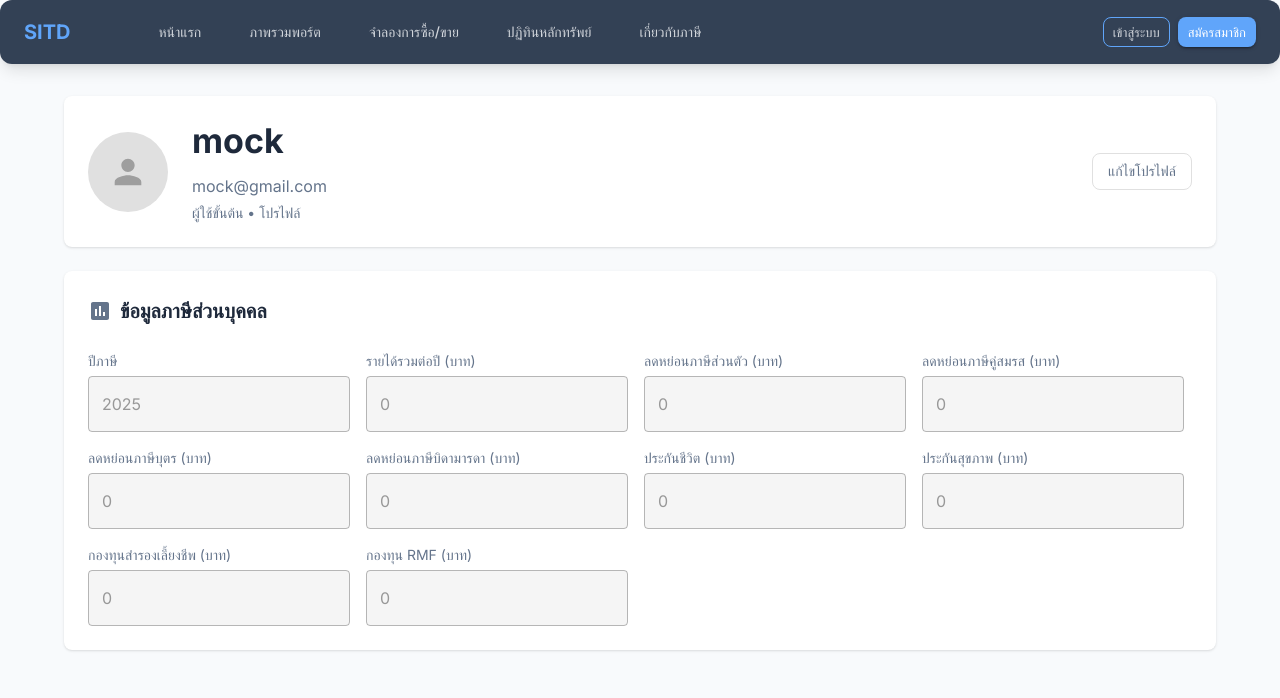
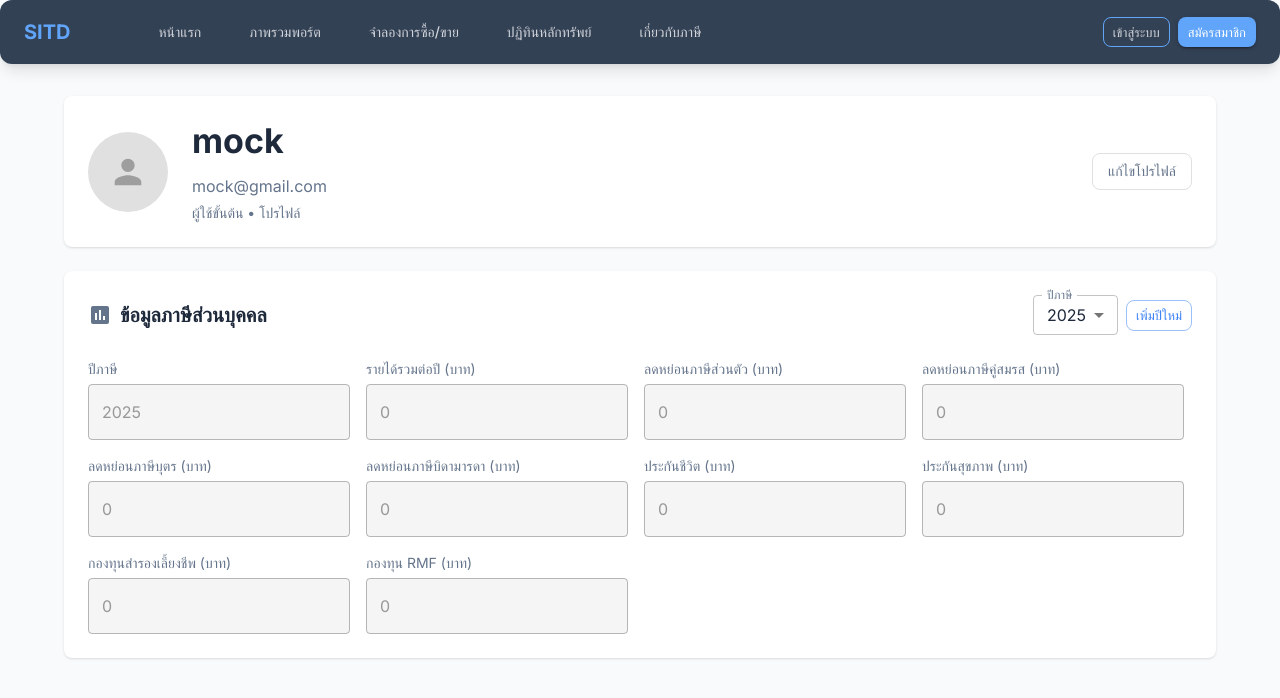
Before and after one commit to teeruth09/StockDividendInvestment-Frontend, a Next.js app: page /profile in a window 1280 px wide. Shown: the top 698 px of the page. Built offline with nearby package versions, Linux system fonts and the light colour scheme.

Commit message:
update taxYear filter add more year

```diff
--- a/src/app/profile/page.tsx
+++ b/src/app/profile/page.tsx
@@ -1,33 +1,41 @@
 "use client"
-import React, { useEffect, useState } from 'react';
+import React, { useState, useEffect } from 'react';
 import {
-  Box,
+  Container,
+  Grid,
   Card,
   CardContent,
+  Box,
   Typography,
-  Avatar,
-  Grid,
   TextField,
   Button,
-  Paper,
-  Container
+  MenuItem,
+  Avatar
 } from '@mui/material';
 import { Person, Assessment } from '@mui/icons-material';
 import { User, UserTaxInfo } from '@/types/user';
 import { getUserApi, getUserTaxInfoApi, updateUserTaxInfoApi } from '@/lib/api/user';
 import { useAuth } from '../contexts/AuthContext';
 import { useAlert } from '@/components/AppSnackbar';
-import { NumericFormat } from 'react-number-format';
-import { NumberFormatValues } from 'react-number-format';
+import { NumericFormat, NumberFormatValues } from 'react-number-format';
 
 const InvestmentProfileUI: React.FC = () => {
   const { user, token } = useAuth();
+  const { showAlert } = useAlert();
+
   const [userData, setUserData] = useState<User>({
     user_id: '',
     username: 'mock',
     email: 'mock@gmail.com',
   });
-  const [data, setData] = useState<UserTaxInfo>({
+  const startYear = 2025;
+  const endYear = 2030; // หรือจะใช้ dynamic: new Date().getFullYear() + 5
+
+  const taxYears = Array.from({ length: endYear - startYear + 1 }, (_, i) => startYear + i);
+
+  // เปลี่ยนจาก data -> allYearsData
+  const [allYearsData, setAllYearsData] = useState<{ [year: number]: UserTaxInfo }>({
+    2025: {
       tax_year: 2025,
       annual_income: 0,
       tax_bracket: 0,
@@ -39,25 +47,13 @@ const InvestmentProfileUI: React.FC = () => {
       health_insurance_deduction: 0,
       provident_fund_deduction: 0,
       retirement_mutual_fund: 0,
+    },
   });
-  const [isEditing, setIsEditing] = React.useState(false);
+
+  const [currentYear, setCurrentYear] = useState(2025);
+  const [isEditing, setIsEditing] = useState(false);
   const [backupData, setBackupData] = useState<UserTaxInfo | null>(null);
 
-  function normalizeTaxInfo(apiData: Partial<UserTaxInfo>): UserTaxInfo {
-    return {
-      tax_year: apiData.tax_year ?? 2025,
-      annual_income: apiData.annual_income ?? 0,
-      tax_bracket: apiData.tax_bracket ?? 0,
-      personal_deduction: apiData.personal_deduction ?? 0,
-      spouse_deduction: apiData.spouse_deduction ?? 0,
-      child_deduction: apiData.child_deduction ?? 0,
-      parent_deduction: apiData.parent_deduction ?? 0,
-      life_insurance_deduction: apiData.life_insurance_deduction ?? 0,
-      health_insurance_deduction: apiData.health_insurance_deduction ?? 0,
-      provident_fund_deduction: apiData.provident_fund_deduction ?? 0,
-      retirement_mutual_fund: apiData.retirement_mutual_fund ?? 0,
-    };
-  }
   const numberFields: (keyof UserTaxInfo)[] = [
     'annual_income',
     'tax_bracket',
@@ -71,67 +67,98 @@ const InvestmentProfileUI: React.FC = () => {
     'retirement_mutual_fund',
   ];
 
+  const fieldLabels: Record<string, string> = {
+    annual_income: 'รายได้รวมต่อปี',
+    personal_deduction: 'ลดหย่อนภาษีส่วนตัว',
+    spouse_deduction: 'ลดหย่อนภาษีคู่สมรส',
+    child_deduction: 'ลดหย่อนภาษีบุตร',
+    parent_deduction: 'ลดหย่อนภาษีบิดามารดา',
+    life_insurance_deduction: 'ประกันชีวิต',
+    health_insurance_deduction: 'ประกันสุขภาพ',
+    provident_fund_deduction: 'กองทุนสำรองเลี้ยงชีพ',
+    retirement_mutual_fund: 'กองทุน RMF',
+  };
+
+  function normalizeTaxInfo(apiData: Partial<UserTaxInfo>): UserTaxInfo {
+    return {
+      tax_year: apiData.tax_year ?? currentYear,
+      annual_income: apiData.annual_income ?? 0,
+      tax_bracket: apiData.tax_bracket ?? 0,
+      personal_deduction: apiData.personal_deduction ?? 0,
+      spouse_deduction: apiData.spouse_deduction ?? 0,
+      child_deduction: apiData.child_deduction ?? 0,
+      parent_deduction: apiData.parent_deduction ?? 0,
+      life_insurance_deduction: apiData.life_insurance_deduction ?? 0,
+      health_insurance_deduction: apiData.health_insurance_deduction ?? 0,
+      provident_fund_deduction: apiData.provident_fund_deduction ?? 0,
+      retirement_mutual_fund: apiData.retirement_mutual_fund ?? 0,
+    };
+  }
+
   useEffect(() => {
     if (!user || !token) return;
     const fetchData = async () => {
       try {
-        const profile = await getUserApi(token,user.username);
+        const profile = await getUserApi(token, user.username);
         setUserData(profile);
 
-        const taxInfo = await getUserTaxInfoApi(token, 2025); // taxYear ปัจจุบัน
+        const taxInfo = await getUserTaxInfoApi(token, currentYear);
         if (taxInfo) {
-          setData(normalizeTaxInfo(taxInfo));
+          setAllYearsData((prev) => ({
+            ...prev,
+            [currentYear]: normalizeTaxInfo(taxInfo),
+          }));
         }
-
       } catch (err) {
         console.error('Failed to fetch data', err);
       }
     };
     fetchData();
-  }, [user, token]);
+  }, [user, token, currentYear]);
 
-  const handleInputChange = (field: keyof UserTaxInfo) => (
-    event: React.ChangeEvent<HTMLInputElement>
-  ) => {
+  const data = allYearsData[currentYear];
+
+  const handleInputChange = (field: keyof UserTaxInfo) => (event: React.ChangeEvent<HTMLInputElement>) => {
     if (!data) return;
-    //const value = numberFields.includes(field) ? Number(event.target.value) : event.target.value;
     let value: string | number = event.target.value;
-
     if (numberFields.includes(field)) {
-      value = value === '' ? '' : Number(value); // ถ้าว่าง ให้เก็บเป็น '' เพื่อให้ 0 หายไปเวลาเริ่มพิมพ์
+      value = value === '' ? '' : Number(value);
     }
-
-    setData({ ...data, [field]: value });
-  };
-  const handleNumericChange =
-    (field: keyof UserTaxInfo) =>
-    (values: NumberFormatValues) => {
-      setData((prev) => ({
+    setAllYearsData((prev) => ({
       ...prev,
-        [field]: values.value === '' ? '' : Number(values.value),
+      [currentYear]: { ...prev[currentYear], [field]: value },
     }));
   };
 
+  const handleNumericChange = (field: keyof UserTaxInfo) => (values: NumberFormatValues) => {
+    setAllYearsData((prev) => ({
+      ...prev,
+      [currentYear]: {
+        ...prev[currentYear],
+        [field]: values.value === '' ? '' : Number(values.value),
+      },
+    }));
+  };
 
   const handleEdit = () => {
     if (!data) return;
-    setBackupData(data); // สำรองข้อมูลก่อนแก้ไข
+    setBackupData(data);
     setIsEditing(true);
   };
   const handleCancel = () => {
     if (!backupData) return;
-    setData(backupData); // คืนค่าข้อมูลเดิม
+    setAllYearsData((prev) => ({
+      ...prev,
+      [currentYear]: backupData,
+    }));
     setIsEditing(false);
   };
-
-  const { showAlert } = useAlert();
 
   const handleSave = async () => {
     if (!data || !token) return;
     try {
-      console.log("data",data)
       const updated = await updateUserTaxInfoApi(token, data);
-      setData(updated);
+      setAllYearsData((prev) => ({ ...prev, [currentYear]: updated }));
       setIsEditing(false);
       showAlert('บันทึกข้อมูลภาษีสำเร็จ!', 'success');
     } catch (err) {
@@ -140,25 +167,35 @@ const InvestmentProfileUI: React.FC = () => {
     }
   };
 
-  if (!userData || !data) {
-    return <div>Loading profile...</div>;
-  }
+  const handleAddYear = () => {
+    const newYear = Math.max(...Object.keys(allYearsData).map(Number)) + 1;
+    setAllYearsData((prev) => ({
+      ...prev,
+      [newYear]: {
+        tax_year: newYear,
+        annual_income: 0,
+        tax_bracket: 0,
+        personal_deduction: 0,
+        spouse_deduction: 0,
+        child_deduction: 0,
+        parent_deduction: 0,
+        life_insurance_deduction: 0,
+        health_insurance_deduction: 0,
+        provident_fund_deduction: 0,
+        retirement_mutual_fund: 0,
+      },
+    }));
+    setCurrentYear(newYear);
+  };
 
-
+  if (!userData || !data) return <div>Loading profile...</div>;
 
   return (
     <Container maxWidth="lg" sx={{ py: 4 }}>
-      {/* Header Profile Section */}
+      {/* Header */}
       <Card sx={{ mb: 3, borderRadius: 2 }}>
         <CardContent sx={{ display: 'flex', alignItems: 'center', p: 3 }}>
-          <Avatar
-            sx={{
-              width: 80,
-              height: 80,
-              mr: 3,
-              bgcolor: '#e0e0e0'
-            }}
-          >
+          <Avatar sx={{ width: 80, height: 80, mr: 3, bgcolor: '#e0e0e0' }}>
             <Person sx={{ fontSize: 40, color: '#9e9e9e' }} />
           </Avatar>
           <Box sx={{ flex: 1 }}>
@@ -172,35 +209,16 @@ const InvestmentProfileUI: React.FC = () => {
               ผู้ใช้ขั้นต้น • โปรไฟล์
             </Typography>
           </Box>
-          {!isEditing ?(
-            <Button
-              variant="outlined"
-              onClick={handleEdit}
-              sx={{
-                borderRadius: 2,
-                textTransform: 'none',
-                color: 'text.secondary',
-                borderColor: '#e0e0e0'
-              }}
-            >
+          {!isEditing ? (
+            <Button variant="outlined" onClick={handleEdit} sx={{ borderRadius: 2, textTransform: 'none', color: 'text.secondary', borderColor: '#e0e0e0' }}>
               แก้ไขโปรไฟล์
             </Button>
           ) : (
             <Box sx={{ display: 'flex', gap: 1 }}>
-              <Button
-                variant="contained"
-                color="primary"
-                onClick={handleSave}
-                sx={{ borderRadius: 2, textTransform: 'none' }}
-              >
+              <Button variant="contained" color="primary" onClick={handleSave} sx={{ borderRadius: 2, textTransform: 'none' }}>
                 บันทึก
               </Button>
-              <Button
-                variant="outlined"
-                color="inherit"
-                onClick={handleCancel}
-                sx={{ borderRadius: 2, textTransform: 'none' }}
-              >
+              <Button variant="outlined" color="inherit" onClick={handleCancel} sx={{ borderRadius: 2, textTransform: 'none' }}>
                 ยกเลิก
               </Button>
             </Box>
@@ -208,71 +226,43 @@ const InvestmentProfileUI: React.FC = () => {
         </CardContent>
       </Card>
 
-      {/* Main Content Grid */}
+      {/* Main Grid */}
       <Grid container spacing={3}>
-        {/* Left Column - User Info */}
-        {/* <Grid item xs={12} md={5}>
-          <Card sx={{ borderRadius: 2 }}>
-            <CardContent sx={{ p: 3 }}>
-              <Box sx={{ display: 'flex', alignItems: 'center', mb: 3 }}>
-                <Person sx={{ mr: 1, color: 'text.secondary' }} />
-                <Typography variant="h6" fontWeight="600">
-                  ข้อมูลผู้ใช้
-                </Typography>
-              </Box>
-
-              <Box sx={{ mb: 3 }}>
-                <Typography variant="body2" color="text.secondary" gutterBottom>
-                  ชื่อผู้ใช้
-                </Typography>
-                <TextField
-                  fullWidth
-                  variant="outlined"
-                  value={data.username}
-                  onChange={handleInputChange('username')}
-                  sx={{
-                    '& .MuiOutlinedInput-root': {
-                      backgroundColor: '#f5f5f5',
-                      borderRadius: 1
-                    }
-                  }}
-                />
-              </Box>
-
-              <Box>
-                <Typography variant="body2" color="text.secondary" gutterBottom>
-                  อีเมล
-                </Typography>
-                <TextField
-                  fullWidth
-                  variant="outlined"
-                  value={data.email}
-                  onChange={handleInputChange('email')}
-                  sx={{
-                    '& .MuiOutlinedInput-root': {
-                      backgroundColor: '#f5f5f5',
-                      borderRadius: 1
-                    }
-                  }}
-                />
-              </Box>
-            </CardContent>
-          </Card>
-        </Grid> */}
-
-        {/* Right Column - Investment Data */}
         <Grid item xs={12} md={7}>
           <Card sx={{ borderRadius: 2 }}>
             <CardContent sx={{ p: 3 }}>
-              <Box sx={{ display: 'flex', alignItems: 'center', mb: 3 }}>
+              {/* Header with Year Select */}
+              <Box sx={{ display: 'flex', alignItems: 'center', mb: 3, justifyContent: 'space-between' }}>
+                <Box sx={{ display: 'flex', alignItems: 'center' }}>
                   <Assessment sx={{ mr: 1, color: 'text.secondary' }} />
                   <Typography variant="h6" fontWeight="600">
                     ข้อมูลภาษีส่วนบุคคล
                   </Typography>
                 </Box>
 
+                <Box sx={{ display: 'flex', gap: 1, alignItems: 'center' }}>
+                  <TextField
+                    select
+                    label="ปีภาษี"
+                    value={currentYear}
+                    onChange={(e) => setCurrentYear(Number(e.target.value))}
+                    size="small"
+                  >
+                     {taxYears.map((year) => (
+                        <MenuItem key={year} value={year}>
+                          {year}
+                        </MenuItem>
+                      ))}
+                  </TextField>
+                  <Button variant="outlined" size="small" onClick={handleAddYear}>
+                    เพิ่มปีใหม่
+                  </Button>
+                </Box>
+              </Box>
+
+              {/* Tax Info Grid */}
               <Grid container spacing={2}>
-                {/* Row 1 */}
+                {/* Year */}
                 <Grid item xs={6}>
                   <Typography variant="body2" color="text.secondary" gutterBottom>
                     ปีภาษี
@@ -284,202 +274,30 @@ const InvestmentProfileUI: React.FC = () => {
                     value={data.tax_year}
                     onChange={handleInputChange('tax_year')}
                     disabled={!isEditing}
-                    sx={{
-                      '& .MuiOutlinedInput-root': {
-                        backgroundColor: '#f5f5f5',
-                        borderRadius: 1
-                      }
-                    }}
+                    sx={{ '& .MuiOutlinedInput-root': { backgroundColor: '#f5f5f5', borderRadius: 1 } }}
                   />
                 </Grid>
-                <Grid item xs={6}>
+
+                {/* รายการ */}
+                {['annual_income','personal_deduction', 'spouse_deduction', 'child_deduction', 'parent_deduction',
+                  'life_insurance_deduction', 'health_insurance_deduction', 'provident_fund_deduction',
+                  'retirement_mutual_fund'].map((field) => (
+                  <Grid item xs={6} key={field}>
                     <Typography variant="body2" color="text.secondary" gutterBottom>
-                    รายได้รวมต่อปี (บาท)
+                      {fieldLabels[field]} (บาท)
                     </Typography>
                     <NumericFormat
-                    value={data.annual_income}
+                      value={data[field as keyof UserTaxInfo]}
                       thousandSeparator
-                    onValueChange={handleNumericChange('annual_income')}
-                    customInput={TextField} // ใช้ MUI TextField ได้
+                      onValueChange={handleNumericChange(field as keyof UserTaxInfo)}
+                      customInput={TextField}
                       fullWidth
                       variant="outlined"
                       disabled={!isEditing}
-                    sx={{
-                      '& .MuiOutlinedInput-root': {
-                        backgroundColor: '#f5f5f5',
-                        borderRadius: 1
-                      }
-                    }}
+                      sx={{ '& .MuiOutlinedInput-root': { backgroundColor: '#f5f5f5', borderRadius: 1 } }}
                     />
                   </Grid>
-
-                {/* Row 2 */}
-                <Grid item xs={6}>
-                  <Typography variant="body2" color="text.secondary" gutterBottom>
-                    ลดหย่อนภาษีส่วนตัว (บาท)
-                  </Typography>
-                  <NumericFormat
-                    value={data.personal_deduction}
-                    thousandSeparator
-                    onValueChange={handleNumericChange('personal_deduction')}
-                    customInput={TextField} // ใช้ MUI TextField ได้
-                    fullWidth
-                    variant="outlined"
-                    disabled={!isEditing}
-                    sx={{
-                      '& .MuiOutlinedInput-root': {
-                        backgroundColor: '#f5f5f5',
-                        borderRadius: 1
-                      }
-                    }}
-                  />
-                </Grid>
-                <Grid item xs={6}>
-                  <Typography variant="body2" color="text.secondary" gutterBottom>
-                    ลดหย่อนภาษีคู่สมรส (บาท)
-                  </Typography>
-                   <NumericFormat
-                    value={data.spouse_deduction}
-                    thousandSeparator
-                    onValueChange={handleNumericChange('spouse_deduction')}
-                    customInput={TextField} // ใช้ MUI TextField ได้
-                    fullWidth
-                    variant="outlined"
-                    disabled={!isEditing}
-                    sx={{
-                      '& .MuiOutlinedInput-root': {
-                        backgroundColor: '#f5f5f5',
-                        borderRadius: 1
-                      }
-                    }}
-                  />
-                </Grid>
-
-                {/* Row 3 */}
-                <Grid item xs={6}>
-                  <Typography variant="body2" color="text.secondary" gutterBottom>
-                    ลดหย่อนภาษีบุตร (บาท)
-                  </Typography>
-                  <NumericFormat
-                    value={data.child_deduction}
-                    thousandSeparator
-                    onValueChange={handleNumericChange('child_deduction')}
-                    customInput={TextField} // ใช้ MUI TextField ได้
-                    fullWidth
-                    variant="outlined"
-                    disabled={!isEditing}
-                    sx={{
-                      '& .MuiOutlinedInput-root': {
-                        backgroundColor: '#f5f5f5',
-                        borderRadius: 1
-                      }
-                    }}
-                  />
-                </Grid>
-                <Grid item xs={6}>
-                  <Typography variant="body2" color="text.secondary" gutterBottom>
-                    ลดหย่อนภาษีบิดามารดา (บาท)
-                  </Typography>
-                  <NumericFormat
-                    value={data.parent_deduction}
-                    thousandSeparator
-                    onValueChange={handleNumericChange('parent_deduction')}
-                    customInput={TextField} // ใช้ MUI TextField ได้
-                    fullWidth
-                    variant="outlined"
-                    disabled={!isEditing}
-                    sx={{
-                      '& .MuiOutlinedInput-root': {
-                        backgroundColor: '#f5f5f5',
-                        borderRadius: 1
-                      }
-                    }}
-                  />
-                </Grid>
-
-                {/* Row 4 */}
-                <Grid item xs={6}>
-                  <Typography variant="body2" color="text.secondary" gutterBottom>
-                    ประกันชีวิต (บาท)
-                  </Typography>
-                  <NumericFormat
-                    value={data.life_insurance_deduction}
-                    thousandSeparator
-                    onValueChange={handleNumericChange('life_insurance_deduction')}
-                    customInput={TextField} // ใช้ MUI TextField ได้
-                    fullWidth
-                    variant="outlined"
-                    disabled={!isEditing}
-                    sx={{
-                      '& .MuiOutlinedInput-root': {
-                        backgroundColor: '#f5f5f5',
-                        borderRadius: 1
-                      }
-                    }}
-                  />
-                </Grid>
-                <Grid item xs={6}>
-                  <Typography variant="body2" color="text.secondary" gutterBottom>
-                    ประกันสุขภาพ (บาท)
-                  </Typography>
-                  <NumericFormat
-                    value={data.health_insurance_deduction}
-                    thousandSeparator
-                    onValueChange={handleNumericChange('health_insurance_deduction')}
-                    customInput={TextField} // ใช้ MUI TextField ได้
-                    fullWidth
-                    variant="outlined"
-                    disabled={!isEditing}
-                    sx={{
-                      '& .MuiOutlinedInput-root': {
-                        backgroundColor: '#f5f5f5',
-                        borderRadius: 1
-                      }
-                    }}
-                  />
-                </Grid>
-
-                {/* Row 5 */}
-                <Grid item xs={6}>
-                  <Typography variant="body2" color="text.secondary" gutterBottom>
-                    กองทุนสำรองเลี้ยงชีพ (บาท)
-                  </Typography>
-                  <NumericFormat
-                    value={data.provident_fund_deduction}
-                    thousandSeparator
-                    onValueChange={handleNumericChange('provident_fund_deduction')}
-                    customInput={TextField} // ใช้ MUI TextField ได้
-                    fullWidth
-                    variant="outlined"
-                    disabled={!isEditing}
-                    sx={{
-                      '& .MuiOutlinedInput-root': {
-                        backgroundColor: '#f5f5f5',
-                        borderRadius: 1
-                      }
-                    }}
-                  />
-                </Grid>
-                <Grid item xs={6}>
-                  <Typography variant="body2" color="text.secondary" gutterBottom>
-                    กองทุน RMF (บาท)
-                  </Typography>
-                  <NumericFormat
-                    value={data.retirement_mutual_fund}
-                    thousandSeparator
-                    onValueChange={handleNumericChange('retirement_mutual_fund')}
-                    customInput={TextField} // ใช้ MUI TextField ได้
-                    fullWidth
-                    variant="outlined"
-                    disabled={!isEditing}
-                    sx={{
-                      '& .MuiOutlinedInput-root': {
-                        backgroundColor: '#f5f5f5',
-                        borderRadius: 1
-                      }
-                    }}
-                  />
-                </Grid>
+                ))}
               </Grid>
             </CardContent>
           </Card>
```
Lines whose indentation alone changed are shown as unchanged.
